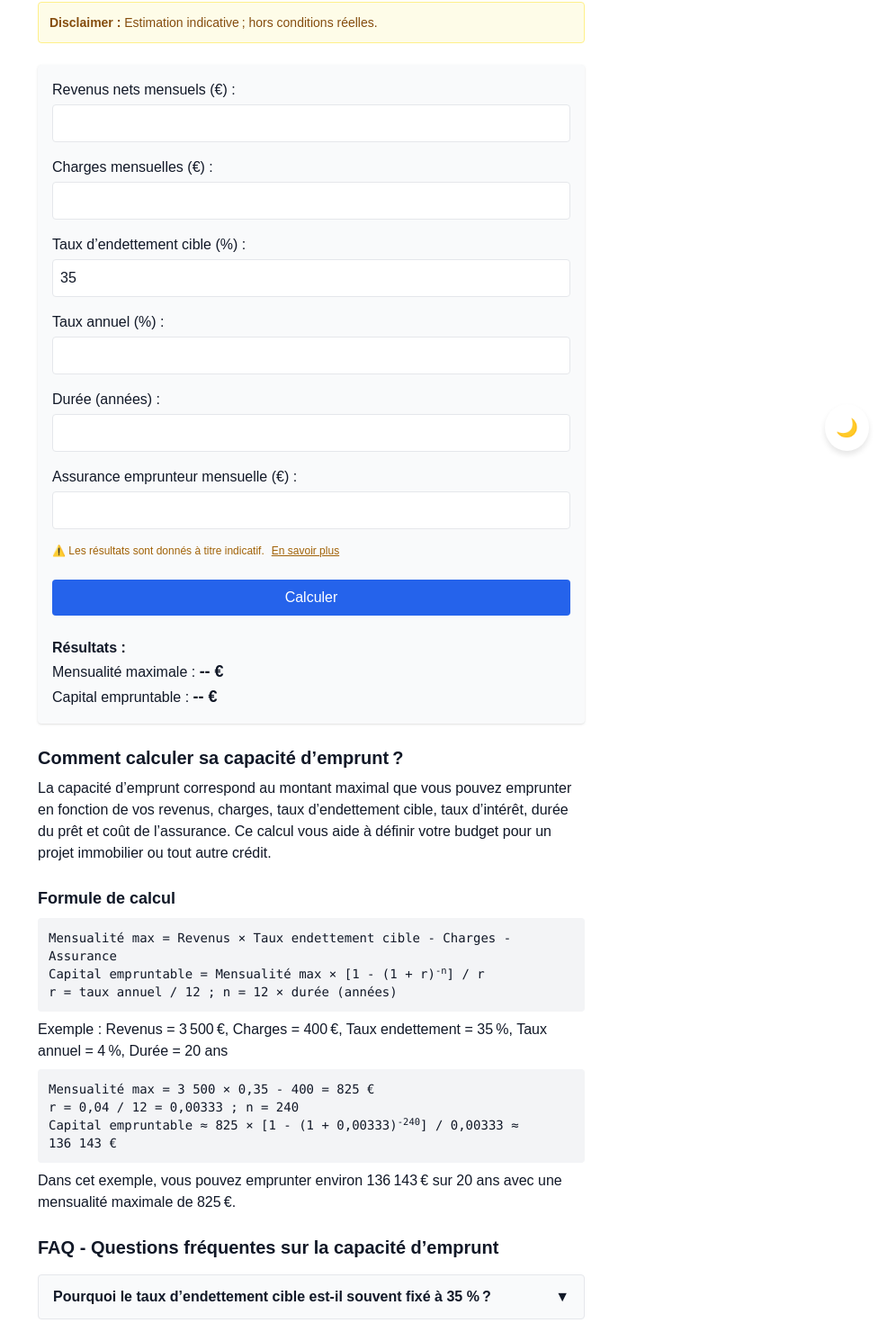
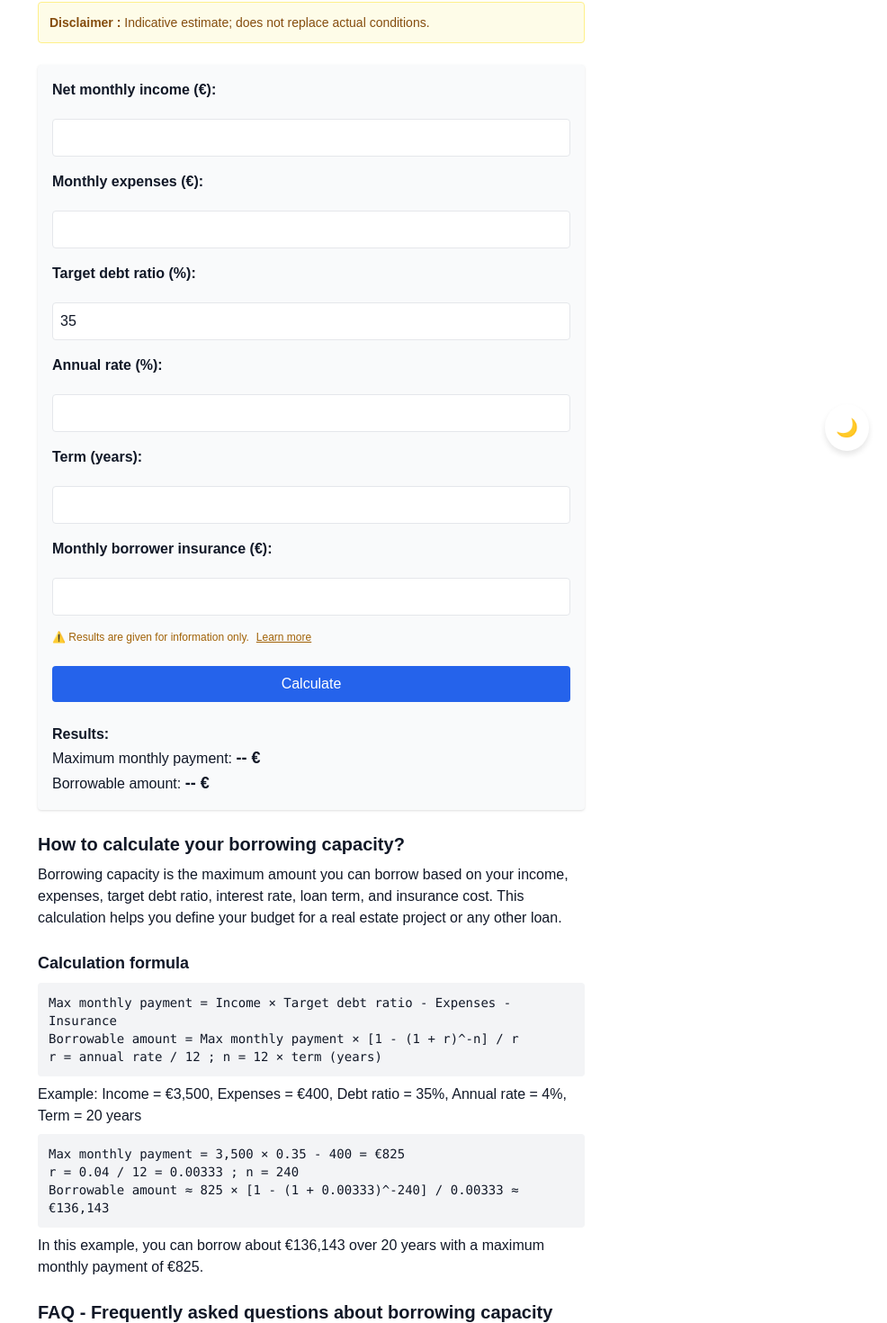
Before and after one commit to JaunePomme/Onecalc, a Next.js app: page /en/finance/capacite-emprunt in a window 1280 px wide. Shown: the part 279-1749 px from the top of the page at 90% size, without its empty margins (294-1280 px from the left). Built offline with nearby package versions, Linux system fonts and the light colour scheme.

Commit message:
capa emprunt en fr en et seo

```diff
--- a/app/[locale]/finance/capacite-emprunt/page.tsx
+++ b/app/[locale]/finance/capacite-emprunt/page.tsx
@@ -1,35 +1,16 @@
 "use client";
 import { useState } from "react";
+import { useTranslations } from "next-intl";
 
-const faqData = [
-	{
-		question: "Pourquoi le taux d’endettement cible est-il souvent fixé à 35 % ?",
-		answer:
-			"Le taux d’endettement de 35 % est une référence courante utilisée par les banques françaises pour limiter le risque de surendettement. Il correspond à la part maximale de vos revenus nets pouvant être consacrée au remboursement de vos crédits. Ce seuil peut varier selon les profils et les établissements.",
-	},
-	{
-		question: "Faut-il inclure le loyer dans les charges mensuelles ?",
-		answer:
-			"Oui, si vous êtes locataire, le loyer doit être inclus dans les charges mensuelles. Si vous achetez votre résidence principale et que le prêt servira à remplacer le loyer, celui-ci peut être exclu du calcul.",
-	},
-	{
-		question: "Quel est l’impact de la durée du prêt sur la capacité d’emprunt ?",
-		answer:
-			"Plus la durée du prêt est longue, plus la mensualité maximale permet d’emprunter un capital élevé. Cependant, une durée plus longue augmente aussi le coût total du crédit à cause des intérêts.",
-	},
-	{
-		question: "L’assurance emprunteur est-elle obligatoire ?",
-		answer:
-			"L’assurance emprunteur n’est pas légalement obligatoire, mais elle est systématiquement exigée par les banques pour couvrir les risques de décès, invalidité ou incapacité. Son coût doit être intégré dans le calcul de la mensualité maximale.",
-	},
-	{
-		question: "Puis-je emprunter plus si j’ai peu de charges ?",
-		answer:
-			"Oui, moins vous avez de charges mensuelles, plus votre capacité d’emprunt augmente, car une plus grande part de vos revenus peut être consacrée au remboursement du prêt.",
-	},
-];
 
 export default function Emprunt() {
+	const t = useTranslations("CapaciteEmprunt");
+	const faqData = [0, 1, 2, 3, 4].map((idx) => ({
+		question: t(`faq_${idx}_question`),
+		answer: t(`faq_${idx}_answer`),
+	}));
+
+
 	const [revenus, setRevenus] = useState("");
 	const [charges, setCharges] = useState("");
 	const [tauxEndettement, setTauxEndettement] = useState("35");
@@ -45,7 +26,7 @@ export default function Emprunt() {
 		const R = parseFloat(revenus.replace(",", "."));
 		const C = parseFloat(charges.replace(",", "."));
 		const p = parseFloat(tauxEndettement.replace(",", ".")) / 100;
-		const t = parseFloat(tauxAnnuel.replace(",", ".")) / 100;
+		const tAnn = parseFloat(tauxAnnuel.replace(",", ".")) / 100;
 		const n = parseFloat(duree.replace(",", ".")) * 12;
 		const a = parseFloat(assurance.replace(",", ".")) || 0;
 
@@ -53,7 +34,7 @@ export default function Emprunt() {
 			!isNaN(R) &&
 			!isNaN(C) &&
 			!isNaN(p) &&
-			!isNaN(t) &&
+			!isNaN(tAnn) &&
 			!isNaN(n) &&
 			n > 0
 		) {
@@ -62,7 +43,7 @@ export default function Emprunt() {
 			setMensualiteMax(Mmax > 0 ? Mmax : 0);
 
 			// Taux mensuel
-			const r = t / 12;
+			const r = tAnn / 12;
 			let Pmax = 0;
 			if (r > 0) {
 				Pmax = (Mmax * (1 - Math.pow(1 + r, -n))) / r;
@@ -83,28 +64,29 @@ export default function Emprunt() {
 	};
 
 		return (
-		<main className="max-w-2xl mx-auto py-12 px-4 sm:px-8">
-			<h1 className="text-3xl font-bold mb-4">
-				Calculez votre capacité d’emprunt
-			</h1>
-			<p className="mb-8">
-				Estimez le capital que vous pouvez emprunter selon vos revenus, charges,
-				taux d’endettement cible, taux d’intérêt, durée et assurance.
-			</p>
+			<main className="max-w-2xl mx-auto py-12 px-4 sm:px-8" role="main" aria-label={t("title")}>
+				<h1 className="text-3xl font-bold mb-4">{t("title")}</h1>
+				<p className="mb-8">{t("intro")}</p>
 
-			{/* Disclaimer placé juste après l'intro */}
-			<div className="mb-6 p-3 rounded bg-yellow-50 dark:bg-yellow-900 text-yellow-800 dark:text-yellow-200 text-sm border border-yellow-200 dark:border-yellow-800">
-				<strong>Disclaimer :</strong> Estimation indicative ; hors conditions
-				réelles.
+				<div className="mb-6 p-3 rounded bg-yellow-50 dark:bg-yellow-900 text-yellow-800 dark:text-yellow-200 text-sm border border-yellow-200 dark:border-yellow-800" role="note" aria-live="polite">
+					<strong>Disclaimer :</strong> {t("disclaimer")}
 				</div>
 
 				<form
 					onSubmit={handleCalc}
 					className="mb-6 flex flex-col gap-4 bg-gray-50 dark:bg-gray-900 p-4 rounded shadow"
+					aria-labelledby="cap-form-title"
+					aria-describedby="cap-intro cap-disclaimer"
+					role="form"
+					autoComplete="off"
 				>
-				<label>
-					Revenus nets mensuels (€) :
+					<h2 id="cap-form-title" className="sr-only">{t("title")}</h2>
+					<label htmlFor="revenus-input" className="font-semibold">
+						{t("revenusLabel")}
+					</label>
 					<input
+						id="revenus-input"
+						name="revenus"
 						type="number"
 						min="0"
 						step="any"
@@ -112,11 +94,15 @@ export default function Emprunt() {
 						value={revenus}
 						onChange={(e) => setRevenus(e.target.value)}
 						required
+						aria-required="true"
+						aria-label={t("revenusLabel")}
 					/>
+					<label htmlFor="charges-input" className="font-semibold">
+						{t("chargesLabel")}
 					</label>
-				<label>
-					Charges mensuelles (€) :
 					<input
+						id="charges-input"
+						name="charges"
 						type="number"
 						min="0"
 						step="any"
@@ -124,11 +110,15 @@ export default function Emprunt() {
 						value={charges}
 						onChange={(e) => setCharges(e.target.value)}
 						required
+						aria-required="true"
+						aria-label={t("chargesLabel")}
 					/>
+					<label htmlFor="taux-endettement-input" className="font-semibold">
+						{t("tauxEndettementLabel")}
 					</label>
-				<label>
-					Taux d’endettement cible (%) :
 					<input
+						id="taux-endettement-input"
+						name="taux-endettement"
 						type="number"
 						min="0"
 						max="100"
@@ -137,11 +127,15 @@ export default function Emprunt() {
 						value={tauxEndettement}
 						onChange={(e) => setTauxEndettement(e.target.value)}
 						required
+						aria-required="true"
+						aria-label={t("tauxEndettementLabel")}
 					/>
+					<label htmlFor="taux-annuel-input" className="font-semibold">
+						{t("tauxAnnuelLabel")}
 					</label>
-				<label>
-					Taux annuel (%) :
 					<input
+						id="taux-annuel-input"
+						name="taux-annuel"
 						type="number"
 						min="0"
 						step="any"
@@ -149,11 +143,15 @@ export default function Emprunt() {
 						value={tauxAnnuel}
 						onChange={(e) => setTauxAnnuel(e.target.value)}
 						required
+						aria-required="true"
+						aria-label={t("tauxAnnuelLabel")}
 					/>
+					<label htmlFor="duree-input" className="font-semibold">
+						{t("dureeLabel")}
 					</label>
-				<label>
-					Durée (années) :
 					<input
+						id="duree-input"
+						name="duree"
 						type="number"
 						min="1"
 						step="any"
@@ -161,47 +159,52 @@ export default function Emprunt() {
 						value={duree}
 						onChange={(e) => setDuree(e.target.value)}
 						required
+						aria-required="true"
+						aria-label={t("dureeLabel")}
 					/>
+					<label htmlFor="assurance-input" className="font-semibold">
+						{t("assuranceLabel")}
 					</label>
-				<label>
-					Assurance emprunteur mensuelle (€) :
 					<input
+						id="assurance-input"
+						name="assurance"
 						type="number"
 						min="0"
 						step="any"
 						className="block w-full mt-1 p-2 border rounded text-gray-900 bg-white dark:text-gray-100 dark:bg-gray-800"
 						value={assurance}
 						onChange={(e) => setAssurance(e.target.value)}
+						aria-label={t("assuranceLabel")}
 					/>
-				</label>
 					<div className="text-xs text-yellow-700 dark:text-yellow-400 flex items-center gap-2">
-					⚠️ Les résultats sont donnés à titre indicatif.{" "}
-					<a href="#faq" className="underline">
-						En savoir plus
+						{t("indicative")}{" "}
+						<a href="#faq" className="underline" aria-label={t("learnMore") + ' FAQ'}>
+							{t("learnMore")}
 						</a>
 					</div>
 					<button
 						type="submit"
 						className="bg-blue-600 text-white px-6 py-2 rounded hover:bg-blue-700 transition mt-2"
+						aria-label={t("calculer")}
 					>
-					Calculer
+						{t("calculer")}
 					</button>
 					<div className="mt-2">
-					<span className="font-semibold">Résultats :</span>
+						<span className="font-semibold">{t("resultLabel")}</span>
 						<br />
-					Mensualité maximale :{" "}
+						{t("mensualiteMaxLabel")}{" "}
 						<span className="text-lg font-bold">
 							{mensualiteMax !== null
-							? `${mensualiteMax.toLocaleString("fr-FR", {
+								? `${mensualiteMax.toLocaleString(undefined, {
 									maximumFractionDigits: 2,
 								})} €`
 								: "-- €"}
 						</span>
 						<br />
-					Capital empruntable :{" "}
+						{t("capitalMaxLabel")}{" "}
 						<span className="text-lg font-bold">
 							{capitalMax !== null
-							? `${capitalMax.toLocaleString("fr-FR", {
+								? `${capitalMax.toLocaleString(undefined, {
 									maximumFractionDigits: 2,
 								})} €`
 								: "-- €"}
@@ -210,54 +213,39 @@ export default function Emprunt() {
 				</form>
 
 					<section className="mb-6">
-				<h2 className="text-xl font-semibold mb-2">
-					Comment calculer sa capacité d’emprunt ?
-				</h2>
-				<p>
-					La capacité d’emprunt correspond au montant maximal que vous pouvez
-					emprunter en fonction de vos revenus, charges, taux d’endettement
-					cible, taux d’intérêt, durée du prêt et coût de l’assurance. Ce calcul
-					vous aide à définir votre budget pour un projet immobilier ou tout autre
-					crédit.
-				</p>
+						<h2 className="text-xl font-semibold mb-2">{t("howTitle")}</h2>
+						<p>{t("howDesc")}</p>
 					</section>
 
 					<section className="mb-6">
-				<h3 className="text-lg font-semibold mb-2">Formule de calcul</h3>
+						<h3 className="text-lg font-semibold mb-2">{t("formulaTitle")}</h3>
 						<div className="bg-gray-100 dark:bg-gray-800 p-3 rounded my-2 font-mono text-sm">
-					Mensualité max = Revenus × Taux endettement cible - Charges - Assurance
+							{t("formula1")}
 							<br />
-					Capital empruntable = Mensualité max × [1 - (1 + r)<sup>-n</sup>] / r
+							{t("formula2")}
 							<br />
-					r = taux annuel / 12 ; n = 12 × durée (années)
+							{t("formula3")}
 						</div>
-				<p>
-					Exemple : Revenus = 3 500 €, Charges = 400 €, Taux endettement = 35 %,
-					Taux annuel = 4 %, Durée = 20 ans
-				</p>
+						<p>{t("example1")}</p>
 						<div className="bg-gray-100 dark:bg-gray-800 p-3 rounded my-2 font-mono text-sm">
-					Mensualité max = 3 500 × 0,35 - 400 = 825 €
+							{t("example2")}
 							<br />
-					r = 0,04 / 12 = 0,00333 ; n = 240
+							{t("example3")}
 							<br />
-					Capital empruntable ≈ 825 × [1 - (1 + 0,00333)<sup>-240</sup>] / 0,00333
-					≈ 136 143 €
+							{t("example4")}
 						</div>
-				<p>
-					Dans cet exemple, vous pouvez emprunter environ 136 143 € sur 20 ans
-					avec une mensualité maximale de 825 €.
-				</p>
+						<p>{t("example5")}</p>
 					</section>
 
-			<section className="mb-6" id="faq">
-				<h2 className="text-xl font-semibold mb-4">
-					FAQ - Questions fréquentes sur la capacité d’emprunt
-				</h2>
+					<section className="mb-6" id="faq" aria-labelledby="faq-title" role="region">
+						<h2 className="text-xl font-semibold mb-4" id="faq-title">{t("faqTitle")}</h2>
 						<div className="flex flex-col gap-2">
 							{faqData.map((item, idx) => (
 								<div
 									key={idx}
 									className="border rounded bg-gray-50 dark:bg-gray-900"
+									role="group"
+									aria-labelledby={`faq-question-${idx}`}
 								>
 									<button
 										type="button"
@@ -265,9 +253,11 @@ export default function Emprunt() {
 										onClick={() => toggleFaq(idx)}
 										aria-expanded={openFaq.includes(idx)}
 										aria-controls={`faq-panel-${idx}`}
+										id={`faq-question-${idx}`}
+										aria-label={item.question}
 									>
 										{item.question}
-								<span className="ml-2">
+										<span className="ml-2" aria-hidden="true">
 											{openFaq.includes(idx) ? "▲" : "▼"}
 										</span>
 									</button>
@@ -275,6 +265,9 @@ export default function Emprunt() {
 										<div
 											id={`faq-panel-${idx}`}
 											className="px-4 pb-4 text-gray-700 dark:text-gray-200 animate-fade-in"
+											role="region"
+											aria-labelledby={`faq-question-${idx}`}
+											tabIndex={0}
 										>
 											{item.answer}
 										</div>
--- a/messages/en.json
+++ b/messages/en.json
@@ -93,5 +93,44 @@
     "faq_1_answer": "Yes, you can add several early repayments at different dates to see their impact on the loan duration and total cost.",
     "faq_2_question": "What is the impact of an early repayment?",
     "faq_2_answer": "An early repayment reduces the remaining principal: it can shorten the loan duration or reduce the monthly payment, depending on the chosen option."
+  },
+  "CapaciteEmprunt": {
+    "title": "Calculate your borrowing capacity",
+    "intro": "Estimate the amount you can borrow based on your income, expenses, target debt ratio, interest rate, loan term, and insurance.",
+    "disclaimer": "Indicative estimate; does not replace actual conditions.",
+    "revenusLabel": "Net monthly income (€):",
+    "chargesLabel": "Monthly expenses (€):",
+    "tauxEndettementLabel": "Target debt ratio (%):",
+    "tauxAnnuelLabel": "Annual rate (%):",
+    "dureeLabel": "Term (years):",
+    "assuranceLabel": "Monthly borrower insurance (€):",
+    "indicative": "⚠️ Results are given for information only.",
+    "learnMore": "Learn more",
+    "calculer": "Calculate",
+    "resultLabel": "Results:",
+    "mensualiteMaxLabel": "Maximum monthly payment:",
+    "capitalMaxLabel": "Borrowable amount:",
+    "howTitle": "How to calculate your borrowing capacity?",
+    "howDesc": "Borrowing capacity is the maximum amount you can borrow based on your income, expenses, target debt ratio, interest rate, loan term, and insurance cost. This calculation helps you define your budget for a real estate project or any other loan.",
+    "formulaTitle": "Calculation formula",
+    "formula1": "Max monthly payment = Income × Target debt ratio - Expenses - Insurance",
+    "formula2": "Borrowable amount = Max monthly payment × [1 - (1 + r)^-n] / r",
+    "formula3": "r = annual rate / 12 ; n = 12 × term (years)",
+    "example1": "Example: Income = €3,500, Expenses = €400, Debt ratio = 35%, Annual rate = 4%, Term = 20 years",
+    "example2": "Max monthly payment = 3,500 × 0.35 - 400 = €825",
+    "example3": "r = 0.04 / 12 = 0.00333 ; n = 240",
+    "example4": "Borrowable amount ≈ 825 × [1 - (1 + 0.00333)^-240] / 0.00333 ≈ €136,143",
+    "example5": "In this example, you can borrow about €136,143 over 20 years with a maximum monthly payment of €825.",
+    "faqTitle": "FAQ - Frequently asked questions about borrowing capacity",
+    "faq_0_question": "Why is the target debt ratio often set at 35%?",
+    "faq_0_answer": "The 35% debt ratio is a common benchmark used by French banks to limit the risk of over-indebtedness. It corresponds to the maximum share of your net income that can be devoted to loan repayments. This threshold may vary depending on profiles and institutions.",
+    "faq_1_question": "Should rent be included in monthly expenses?",
+    "faq_1_answer": "Yes, if you are a tenant, rent must be included in monthly expenses. If you are buying your main residence and the loan will replace the rent, it can be excluded from the calculation.",
+    "faq_2_question": "What is the impact of the loan term on borrowing capacity?",
+    "faq_2_answer": "The longer the loan term, the higher the maximum monthly payment allows you to borrow. However, a longer term also increases the total cost of the loan due to interest.",
+    "faq_3_question": "Is borrower insurance mandatory?",
+    "faq_3_answer": "Borrower insurance is not legally mandatory, but it is systematically required by banks to cover risks of death, disability, or incapacity. Its cost must be included in the calculation of the maximum monthly payment.",
+    "faq_4_question": "Can I borrow more if I have few expenses?",
+    "faq_4_answer": "Yes, the fewer monthly expenses you have, the higher your borrowing capacity, as a greater share of your income can be devoted to loan repayment."
   }
 }
--- a/messages/fr.json
+++ b/messages/fr.json
@@ -5,7 +5,7 @@
   },
   "ROI": {
     "title": "Calculez facilement le rendement de votre investissement",
-    "intro": "Calculez le rendement de votre investissement en fonction du montant investi et des gains réalisés.",
+    "intro": "Calculez le rendement de votre investissement en fonction du montant investi et des gains réalisées.",
     "disclaimer": "Indicateur simplifié ; ne remplace pas une analyse complète.",
     "investedLabel": "Montant investi (€) :",
     "gainsLabel": "Gains réalisés (€) :",
@@ -93,5 +93,44 @@
     "faq_1_answer": "Oui, vous pouvez ajouter plusieurs remboursements anticipés à différentes dates pour voir leur impact sur la durée et le coût total du prêt.",
     "faq_2_question": "Quel est l’impact d’un remboursement anticipé ?",
     "faq_2_answer": "Un remboursement anticipé réduit le capital restant dû : il peut raccourcir la durée du prêt ou diminuer la mensualité, selon l’option choisie."
+  },
+  "CapaciteEmprunt": {
+    "title": "Calculez votre capacité d’emprunt",
+    "intro": "Estimez le capital que vous pouvez emprunter selon vos revenus, charges, taux d’endettement cible, taux d’intérêt, durée et assurance.",
+    "disclaimer": "Estimation indicative ; hors conditions réelles.",
+    "revenusLabel": "Revenus nets mensuels (€) :",
+    "chargesLabel": "Charges mensuelles (€) :",
+    "tauxEndettementLabel": "Taux d’endettement cible (%) :",
+    "tauxAnnuelLabel": "Taux annuel (%) :",
+    "dureeLabel": "Durée (années) :",
+    "assuranceLabel": "Assurance emprunteur mensuelle (€) :",
+    "indicative": "⚠️ Les résultats sont donnés à titre indicatif.",
+    "learnMore": "En savoir plus",
+    "calculer": "Calculer",
+    "resultLabel": "Résultats :",
+    "mensualiteMaxLabel": "Mensualité maximale :",
+    "capitalMaxLabel": "Capital empruntable :",
+    "howTitle": "Comment calculer sa capacité d’emprunt ?",
+    "howDesc": "La capacité d’emprunt correspond au montant maximal que vous pouvez emprunter en fonction de vos revenus, charges, taux d’endettement cible, taux d’intérêt, durée du prêt et coût de l’assurance. Ce calcul vous aide à définir votre budget pour un projet immobilier ou tout autre crédit.",
+    "formulaTitle": "Formule de calcul",
+    "formula1": "Mensualité max = Revenus × Taux endettement cible - Charges - Assurance",
+    "formula2": "Capital empruntable = Mensualité max × [1 - (1 + r)^-n] / r",
+    "formula3": "r = taux annuel / 12 ; n = 12 × durée (années)",
+    "example1": "Exemple : Revenus = 3 500 €, Charges = 400 €, Taux endettement = 35 %, Taux annuel = 4 %, Durée = 20 ans",
+    "example2": "Mensualité max = 3 500 × 0,35 - 400 = 825 €",
+    "example3": "r = 0,04 / 12 = 0,00333 ; n = 240",
+    "example4": "Capital empruntable ≈ 825 × [1 - (1 + 0,00333)^-240] / 0,00333 ≈ 136 143 €",
+    "example5": "Dans cet exemple, vous pouvez emprunter environ 136 143 € sur 20 ans avec une mensualité maximale de 825 €.",
+    "faqTitle": "FAQ - Questions fréquentes sur la capacité d’emprunt",
+    "faq_0_question": "Pourquoi le taux d’endettement cible est-il souvent fixé à 35 % ?",
+    "faq_0_answer": "Le taux d’endettement de 35 % est une référence courante utilisée par les banques françaises pour limiter le risque de surendettement. Il correspond à la part maximale de vos revenus nets pouvant être consacrée au remboursement de vos crédits. Ce seuil peut varier selon les profils et les établissements.",
+    "faq_1_question": "Faut-il inclure le loyer dans les charges mensuelles ?",
+    "faq_1_answer": "Oui, si vous êtes locataire, le loyer doit être inclus dans les charges mensuelles. Si vous achetez votre résidence principale et que le prêt servira à remplacer le loyer, celui-ci peut être exclu du calcul.",
+    "faq_2_question": "Quel est l’impact de la durée du prêt sur la capacité d’emprunt ?",
+    "faq_2_answer": "Plus la durée du prêt est longue, plus la mensualité maximale permet d’emprunter un capital élevé. Cependant, une durée plus longue augmente aussi le coût total du crédit à cause des intérêts.",
+    "faq_3_question": "L’assurance emprunteur est-elle obligatoire ?",
+    "faq_3_answer": "L’assurance emprunteur n’est pas légalement obligatoire, mais elle est systématiquement exigée par les banques pour couvrir les risques de décès, invalidité ou incapacité. Son coût doit être intégré dans le calcul de la mensualité maximale.",
+    "faq_4_question": "Puis-je emprunter plus si j’ai peu de charges ?",
+    "faq_4_answer": "Oui, moins vous avez de charges mensuelles, plus votre capacité d’emprunt augmente, car une plus grande part de vos revenus peut être consacrée au remboursement du prêt."
   }
 }
```
Lines whose indentation alone changed are shown as unchanged.
